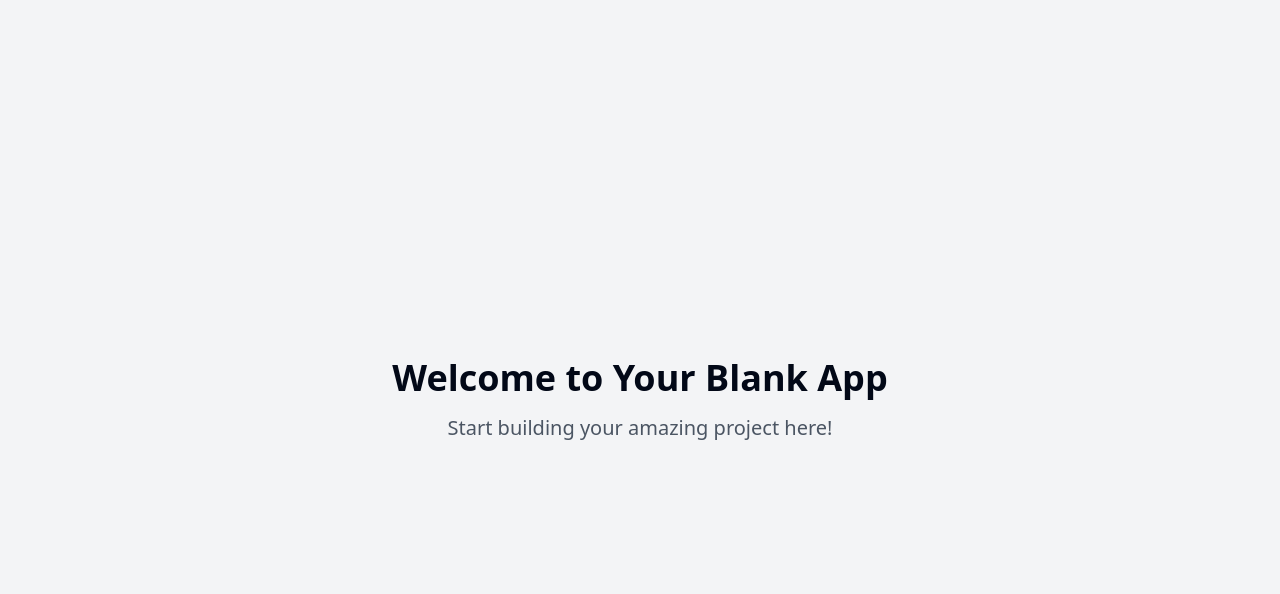
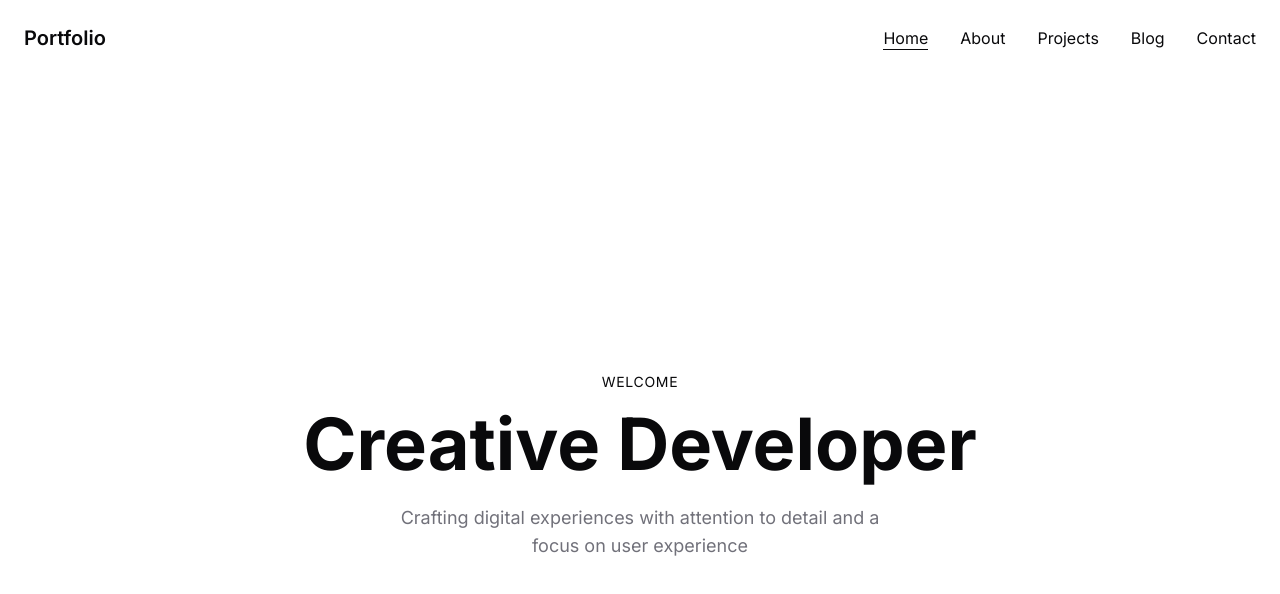
Before and after one commit to flybycan/mini-game-center, a React (Vite) app: page / in a window 1280 px wide. Shown: the top 594 px of the page. Built offline with nearby package versions, Linux system fonts and the light colour scheme.

Commit message:
Add minimalist personal website layout
Implement a personal website structure featuring sections for about, projects, blog, and contact. Include smooth page transitions and a toggle for dark/light themes.
[skip gpt_engineer]

```diff
--- a/package.json
+++ b/package.json
@@ -45,6 +45,7 @@
     "cmdk": "^1.0.0",
     "date-fns": "^3.6.0",
     "embla-carousel-react": "^8.3.0",
+    "framer-motion": "^11.15.0",
     "input-otp": "^1.2.4",
     "lucide-react": "^0.462.0",
     "next-themes": "^0.3.0",
--- a/src/App.tsx
+++ b/src/App.tsx
@@ -1,8 +1,9 @@
+import { QueryClient, QueryClientProvider } from "@tanstack/react-query";
+import { BrowserRouter, Routes, Route } from "react-router-dom";
 import { Toaster } from "@/components/ui/toaster";
 import { Toaster as Sonner } from "@/components/ui/sonner";
 import { TooltipProvider } from "@/components/ui/tooltip";
-import { QueryClient, QueryClientProvider } from "@tanstack/react-query";
-import { BrowserRouter, Routes, Route } from "react-router-dom";
+import Navigation from "./components/Navigation";
 import Index from "./pages/Index";
 
 const queryClient = new QueryClient();
@@ -10,13 +11,16 @@ const queryClient = new QueryClient();
 const App = () => (
   <QueryClientProvider client={queryClient}>
     <TooltipProvider>
+      <BrowserRouter>
+        <Navigation />
+        <main className="pt-20">
+          <Routes>
+            <Route path="/" element={<Index />} />
+          </Routes>
+        </main>
+      </BrowserRouter>
       <Toaster />
       <Sonner />
-      <BrowserRouter>
-        <Routes>
-          <Route path="/" element={<Index />} />
-        </Routes>
-      </BrowserRouter>
     </TooltipProvider>
   </QueryClientProvider>
 );
--- /dev/null
+++ b/src/components/Navigation.tsx
@@ -0,0 +1,53 @@
+import { useState, useEffect } from "react";
+import { Link, useLocation } from "react-router-dom";
+
+const Navigation = () => {
+  const [isScrolled, setIsScrolled] = useState(false);
+  const location = useLocation();
+
+  useEffect(() => {
+    const handleScroll = () => {
+      setIsScrolled(window.scrollY > 20);
+    };
+
+    window.addEventListener("scroll", handleScroll);
+    return () => window.removeEventListener("scroll", handleScroll);
+  }, []);
+
+  const links = [
+    { to: "/", label: "Home" },
+    { to: "/about", label: "About" },
+    { to: "/projects", label: "Projects" },
+    { to: "/blog", label: "Blog" },
+    { to: "/contact", label: "Contact" },
+  ];
+
+  return (
+    <nav
+      className={`fixed top-0 left-0 right-0 z-50 transition-all duration-300 ${
+        isScrolled ? "glass py-4" : "py-6"
+      }`}
+    >
+      <div className="container mx-auto px-6 flex items-center justify-between">
+        <Link to="/" className="text-xl font-semibold hover:opacity-80 transition-opacity">
+          Portfolio
+        </Link>
+        <div className="hidden md:flex items-center gap-8">
+          {links.map((link) => (
+            <Link
+              key={link.to}
+              to={link.to}
+              className={`hover-link ${
+                location.pathname === link.to ? "after:w-full" : ""
+              }`}
+            >
+              {link.label}
+            </Link>
+          ))}
+        </div>
+      </div>
+    </nav>
+  );
+};
+
+export default Navigation;
--- a/src/index.css
+++ b/src/index.css
@@ -1,3 +1,5 @@
+@import url('https://fonts.googleapis.com/css2?family=Inter:wght@300;400;500;600;700&display=swap');
+
 @tailwind base;
 @tailwind components;
 @tailwind utilities;
@@ -5,97 +7,48 @@
 @layer base {
   :root {
     --background: 0 0% 100%;
-    --foreground: 222.2 84% 4.9%;
-
+    --foreground: 240 10% 3.9%;
     --card: 0 0% 100%;
-    --card-foreground: 222.2 84% 4.9%;
-
+    --card-foreground: 240 10% 3.9%;
     --popover: 0 0% 100%;
-    --popover-foreground: 222.2 84% 4.9%;
-
-    --primary: 222.2 47.4% 11.2%;
-    --primary-foreground: 210 40% 98%;
-
-    --secondary: 210 40% 96.1%;
-    --secondary-foreground: 222.2 47.4% 11.2%;
-
-    --muted: 210 40% 96.1%;
-    --muted-foreground: 215.4 16.3% 46.9%;
-
-    --accent: 210 40% 96.1%;
-    --accent-foreground: 222.2 47.4% 11.2%;
-
+    --popover-foreground: 240 10% 3.9%;
+    --primary: 240 5.9% 10%;
+    --primary-foreground: 0 0% 98%;
+    --secondary: 240 4.8% 95.9%;
+    --secondary-foreground: 240 5.9% 10%;
+    --muted: 240 4.8% 95.9%;
+    --muted-foreground: 240 3.8% 46.1%;
+    --accent: 240 4.8% 95.9%;
+    --accent-foreground: 240 5.9% 10%;
     --destructive: 0 84.2% 60.2%;
-    --destructive-foreground: 210 40% 98%;
-
-    --border: 214.3 31.8% 91.4%;
-    --input: 214.3 31.8% 91.4%;
-    --ring: 222.2 84% 4.9%;
-
-    --radius: 0.5rem;
-
-    --sidebar-background: 0 0% 98%;
-
-    --sidebar-foreground: 240 5.3% 26.1%;
-
-    --sidebar-primary: 240 5.9% 10%;
-
-    --sidebar-primary-foreground: 0 0% 98%;
-
-    --sidebar-accent: 240 4.8% 95.9%;
-
-    --sidebar-accent-foreground: 240 5.9% 10%;
-
-    --sidebar-border: 220 13% 91%;
-
-    --sidebar-ring: 217.2 91.2% 59.8%;
+    --destructive-foreground: 0 0% 98%;
+    --border: 240 5.9% 90%;
+    --input: 240 5.9% 90%;
+    --ring: 240 5.9% 10%;
+    --radius: 0.75rem;
   }
 
-  .dark {
-    --background: 222.2 84% 4.9%;
-    --foreground: 210 40% 98%;
-
-    --card: 222.2 84% 4.9%;
-    --card-foreground: 210 40% 98%;
-
-    --popover: 222.2 84% 4.9%;
-    --popover-foreground: 210 40% 98%;
-
-    --primary: 210 40% 98%;
-    --primary-foreground: 222.2 47.4% 11.2%;
-
-    --secondary: 217.2 32.6% 17.5%;
-    --secondary-foreground: 210 40% 98%;
-
-    --muted: 217.2 32.6% 17.5%;
-    --muted-foreground: 215 20.2% 65.1%;
-
-    --accent: 217.2 32.6% 17.5%;
-    --accent-foreground: 210 40% 98%;
-
-    --destructive: 0 62.8% 30.6%;
-    --destructive-foreground: 210 40% 98%;
-
-    --border: 217.2 32.6% 17.5%;
-    --input: 217.2 32.6% 17.5%;
-    --ring: 212.7 26.8% 83.9%;
-    --sidebar-background: 240 5.9% 10%;
-    --sidebar-foreground: 240 4.8% 95.9%;
-    --sidebar-primary: 224.3 76.3% 48%;
-    --sidebar-primary-foreground: 0 0% 100%;
-    --sidebar-accent: 240 3.7% 15.9%;
-    --sidebar-accent-foreground: 240 4.8% 95.9%;
-    --sidebar-border: 240 3.7% 15.9%;
-    --sidebar-ring: 217.2 91.2% 59.8%;
-  }
-}
-
-@layer base {
   * {
     @apply border-border;
   }
 
   body {
-    @apply bg-background text-foreground;
+    @apply bg-background text-foreground antialiased;
+  }
+
+  .glass {
+    @apply bg-white/80 backdrop-blur-sm border border-white/20;
+  }
+
+  .section-padding {
+    @apply py-24 px-6 md:px-12;
   }
 }
+
+.page-transition {
+  @apply animate-fade-up;
+}
+
+.hover-link {
+  @apply relative after:absolute after:bottom-0 after:left-0 after:h-[1px] after:w-0 after:bg-current after:transition-all after:duration-300 hover:after:w-full;
+}
--- a/src/pages/Index.tsx
+++ b/src/pages/Index.tsx
@@ -1,12 +1,36 @@
-// Update this page (the content is just a fallback if you fail to update the page)
+import { motion } from "framer-motion";
 
 const Index = () => {
   return (
-    <div className="min-h-screen flex items-center justify-center bg-gray-100">
-      <div className="text-center">
-        <h1 className="text-4xl font-bold mb-4">Welcome to Your Blank App</h1>
-        <p className="text-xl text-gray-600">Start building your amazing project here!</p>
-      </div>
+    <div className="page-transition">
+      <section className="min-h-screen flex items-center justify-center section-padding">
+        <div className="text-center">
+          <motion.span
+            initial={{ opacity: 0, y: 20 }}
+            animate={{ opacity: 1, y: 0 }}
+            transition={{ duration: 0.5 }}
+            className="text-sm uppercase tracking-wider mb-4 inline-block"
+          >
+            Welcome
+          </motion.span>
+          <motion.h1
+            initial={{ opacity: 0, y: 20 }}
+            animate={{ opacity: 1, y: 0 }}
+            transition={{ duration: 0.5, delay: 0.2 }}
+            className="text-5xl md:text-7xl font-bold mb-6"
+          >
+            Creative Developer
+          </motion.h1>
+          <motion.p
+            initial={{ opacity: 0, y: 20 }}
+            animate={{ opacity: 1, y: 0 }}
+            transition={{ duration: 0.5, delay: 0.4 }}
+            className="text-lg text-muted-foreground max-w-lg mx-auto mb-8"
+          >
+            Crafting digital experiences with attention to detail and a focus on user experience
+          </motion.p>
+        </div>
+      </section>
     </div>
   );
 };
--- a/tailwind.config.ts
+++ b/tailwind.config.ts
@@ -12,85 +12,73 @@ export default {
   theme: {
     container: {
       center: true,
-			padding: '2rem',
+      padding: "2rem",
       screens: {
-				'2xl': '1400px'
-			}
+        "2xl": "1400px",
+      },
     },
     extend: {
+      fontFamily: {
+        sans: ["Inter", "sans-serif"],
+      },
       colors: {
-				border: 'hsl(var(--border))',
-				input: 'hsl(var(--input))',
-				ring: 'hsl(var(--ring))',
-				background: 'hsl(var(--background))',
-				foreground: 'hsl(var(--foreground))',
+        border: "hsl(var(--border))",
+        input: "hsl(var(--input))",
+        ring: "hsl(var(--ring))",
+        background: "hsl(var(--background))",
+        foreground: "hsl(var(--foreground))",
         primary: {
-					DEFAULT: 'hsl(var(--primary))',
-					foreground: 'hsl(var(--primary-foreground))'
+          DEFAULT: "hsl(var(--primary))",
+          foreground: "hsl(var(--primary-foreground))",
         },
         secondary: {
-					DEFAULT: 'hsl(var(--secondary))',
-					foreground: 'hsl(var(--secondary-foreground))'
+          DEFAULT: "hsl(var(--secondary))",
+          foreground: "hsl(var(--secondary-foreground))",
         },
         destructive: {
-					DEFAULT: 'hsl(var(--destructive))',
-					foreground: 'hsl(var(--destructive-foreground))'
+          DEFAULT: "hsl(var(--destructive))",
+          foreground: "hsl(var(--destructive-foreground))",
         },
         muted: {
-					DEFAULT: 'hsl(var(--muted))',
-					foreground: 'hsl(var(--muted-foreground))'
+          DEFAULT: "hsl(var(--muted))",
+          foreground: "hsl(var(--muted-foreground))",
         },
         accent: {
-					DEFAULT: 'hsl(var(--accent))',
-					foreground: 'hsl(var(--accent-foreground))'
-				},
-				popover: {
-					DEFAULT: 'hsl(var(--popover))',
-					foreground: 'hsl(var(--popover-foreground))'
+          DEFAULT: "hsl(var(--accent))",
+          foreground: "hsl(var(--accent-foreground))",
         },
         card: {
-					DEFAULT: 'hsl(var(--card))',
-					foreground: 'hsl(var(--card-foreground))'
+          DEFAULT: "hsl(var(--card))",
+          foreground: "hsl(var(--card-foreground))",
         },
-				sidebar: {
-					DEFAULT: 'hsl(var(--sidebar-background))',
-					foreground: 'hsl(var(--sidebar-foreground))',
-					primary: 'hsl(var(--sidebar-primary))',
-					'primary-foreground': 'hsl(var(--sidebar-primary-foreground))',
-					accent: 'hsl(var(--sidebar-accent))',
-					'accent-foreground': 'hsl(var(--sidebar-accent-foreground))',
-					border: 'hsl(var(--sidebar-border))',
-					ring: 'hsl(var(--sidebar-ring))'
-				}
-			},
-			borderRadius: {
-				lg: 'var(--radius)',
-				md: 'calc(var(--radius) - 2px)',
-				sm: 'calc(var(--radius) - 4px)'
       },
       keyframes: {
-				'accordion-down': {
-					from: {
-						height: '0'
+        "fade-up": {
+          "0%": {
+            opacity: "0",
+            transform: "translateY(10px)",
           },
-					to: {
-						height: 'var(--radix-accordion-content-height)'
-					}
+          "100%": {
+            opacity: "1",
+            transform: "translateY(0)",
           },
-				'accordion-up': {
-					from: {
-						height: 'var(--radix-accordion-content-height)'
         },
-					to: {
-						height: '0'
-					}
-				}
+        "fade-down": {
+          "0%": {
+            opacity: "0",
+            transform: "translateY(-10px)",
+          },
+          "100%": {
+            opacity: "1",
+            transform: "translateY(0)",
+          },
+        },
       },
       animation: {
-				'accordion-down': 'accordion-down 0.2s ease-out',
-				'accordion-up': 'accordion-up 0.2s ease-out'
-			}
-		}
+        "fade-up": "fade-up 0.5s ease-out",
+        "fade-down": "fade-down 0.5s ease-out",
+      },
+    },
   },
   plugins: [require("tailwindcss-animate")],
 } satisfies Config;
```
Also changed, not shown: 1 other file (tests, documents, lock files or other folders). Lines whose indentation alone changed are shown as unchanged.
